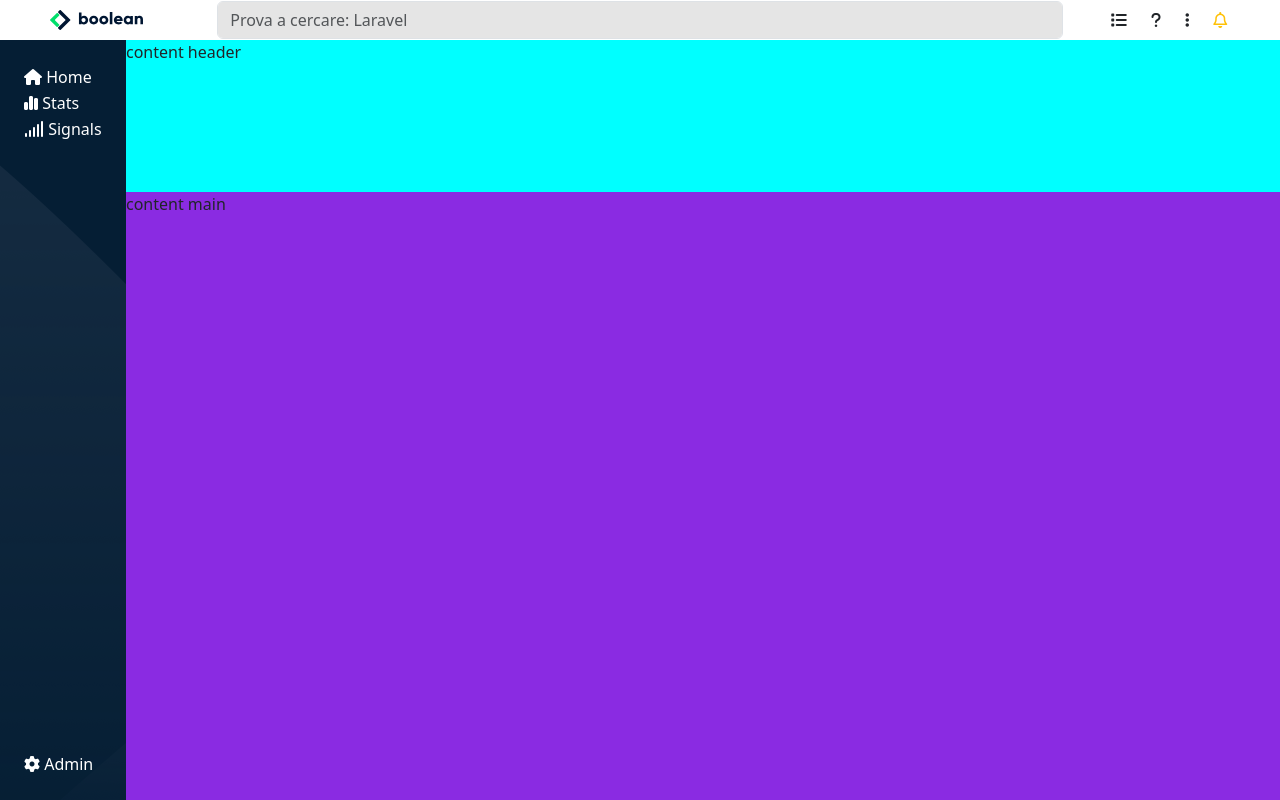
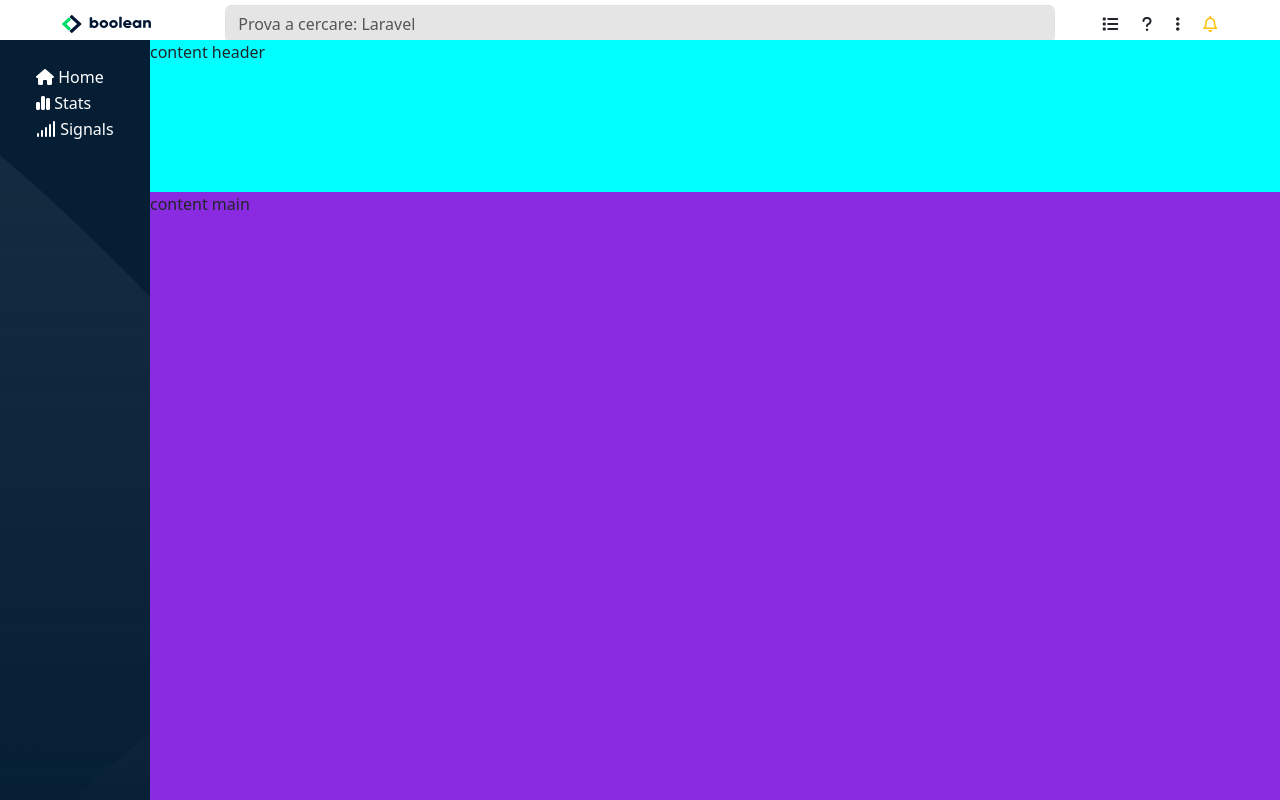
Before and after one commit to corgab/html-css-bootstrap-dashboard, a plain HTML site: page index.html in a window 1280 px wide. Shown: the top 800 px of the page. Drawn offline with nearby package versions, Linux system fonts and the light colour scheme.

Commit message:
EDIT: header sidebar

```diff
--- a/css/style.css
+++ b/css/style.css
@@ -41,7 +41,7 @@ a {
 /* HEADER */
 
 .header {
-    align-items: center;
+    padding-top: 5px;
 }
 
 .header_img {
@@ -62,11 +62,19 @@ a {
     color: white;
 }
 
+.sidebar_nav {
+    row-gap: 750px;
+}
+
 /* NAV */
 
 .nav_items > *{
     display: inline-block;
     padding: 5px 0px;
+}
+
+.admin {
+
 }
 
 
--- a/index.html
+++ b/index.html
@@ -13,7 +13,9 @@
 </head>
 <body id="app" class="debug">
     <!-- HEADER -->
-    <div class="header row">
+    <div class="header">
+        <div class="container-fluid">
+            <div class="row align-items-center">
                 <div class="col-2">
                     <img class="header_img d-none d-lg-block" src="./img/logo.svg" alt="">
                     <img class="mobile_logo d-block d-lg-none" src="./img/mobile-logo.png" alt="">
@@ -30,10 +32,14 @@
                     <i class="fa-regular fa-bell text-warning"></i>
                 </div>
             </div>
+        </div>
+    </div>
     <!-- PAGINA INTERA  -->
     <div class="page d-flex">
         <!-- SIDEBAR -->
-        <div class="sidebar row flex-column justify-content-between p-1 align-items-center p-4">
+        <div class="sidebar p-4">
+            <div class="container">
+                <div class="row justify-content-between sidebar_nav">
                     <div class="col">
                         <div class="nav_items">
                             <i class="fa-solid fa-house"></i>
@@ -48,9 +54,11 @@
                             <span class="d-none d-lg-inline">Signals</span>
                         </div>
                     </div>
-            <div class="admin">
+                    <div class="col admin align-self-end">
                         <i class="fa-solid fa-gear"></i>
                         <span class="d-none d-lg-inline">Admin</span>
+                    </div>
+                </div>
             </div>
         </div>
         <!-- CONTENUTO -->
```
Lines whose indentation alone changed are shown as unchanged.
